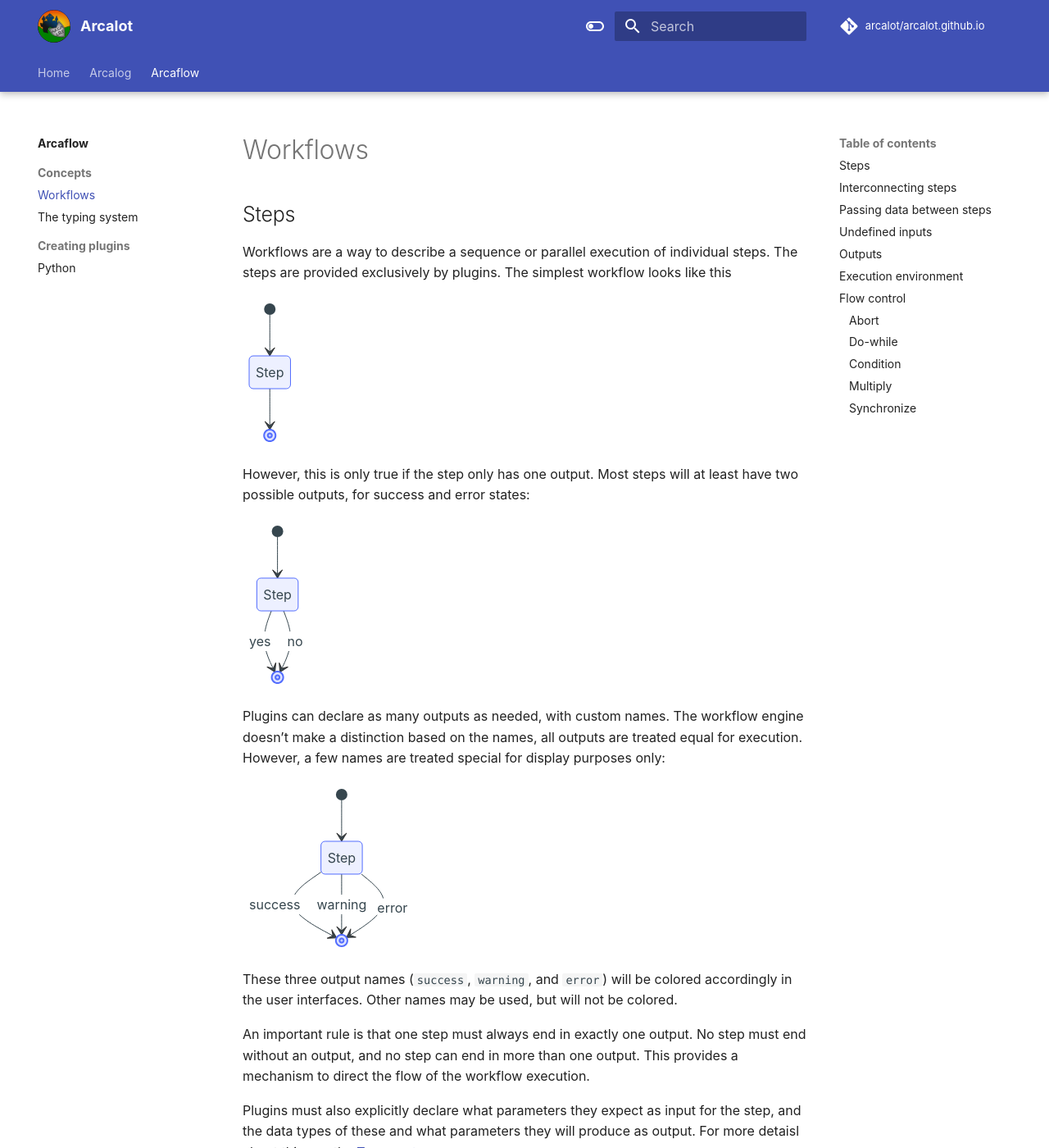
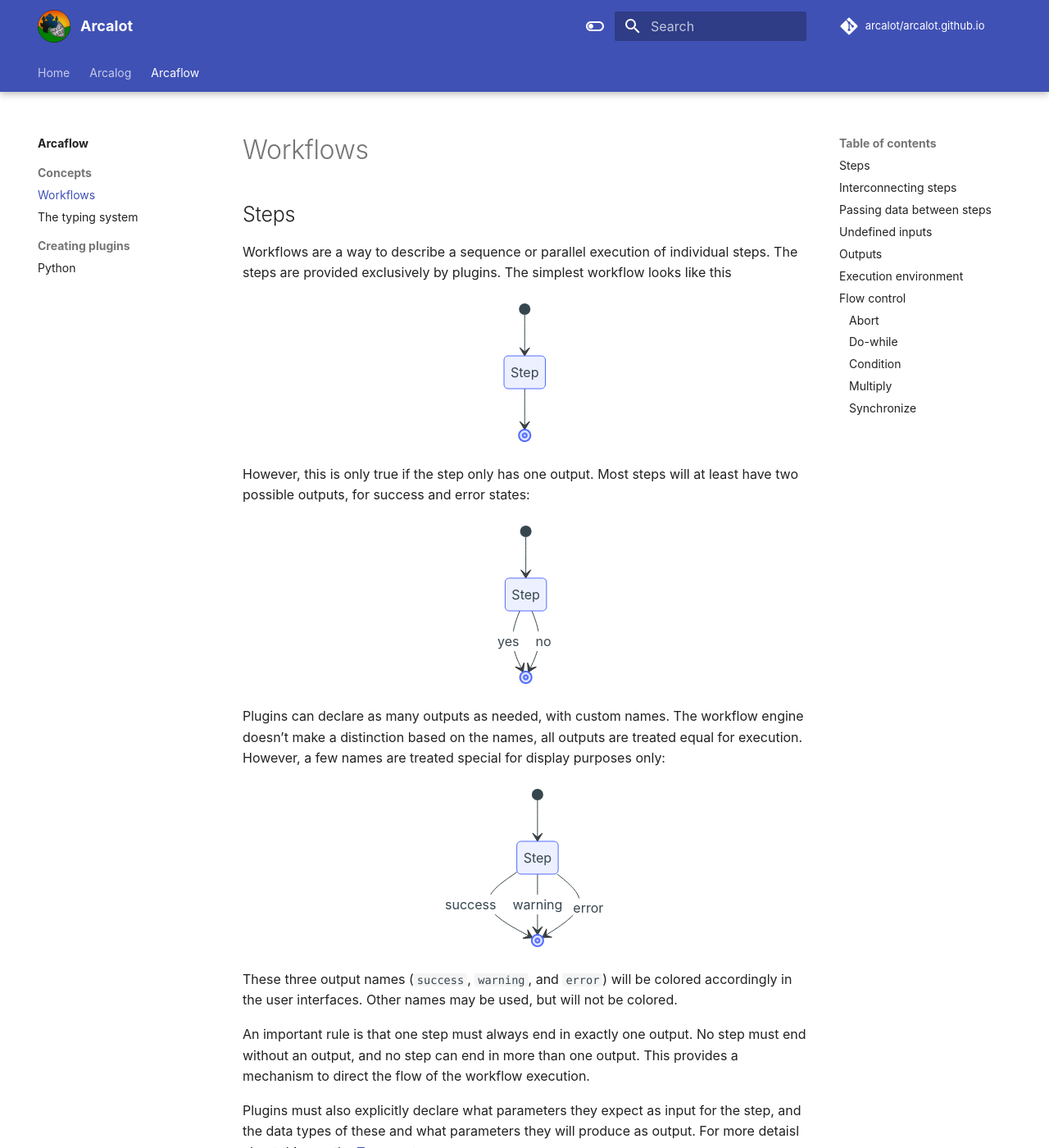
Before and after one commit to arcalot/arcalot.github.io, an MkDocs documentation site: the page built from docs/arcaflow/concepts/workflows.md, in a window 1280 px wide and 1400 px high. Shown: the whole window at 82% size. Built offline with MkDocs 1.6.1 and Material for MkDocs 9.7.7, drawn with Linux system fonts in a browser that asks for light colours; comment, search, counter and statistics services are not loaded.

Commit message:
Centered mermaid diagrams

```diff
--- a/docs/extra.css
+++ b/docs/extra.css
@@ -21,3 +21,7 @@
     float:right;
     margin-left:0.75rem;
 }
+
+.mermaid {
+    text-align: center;
+}
```
